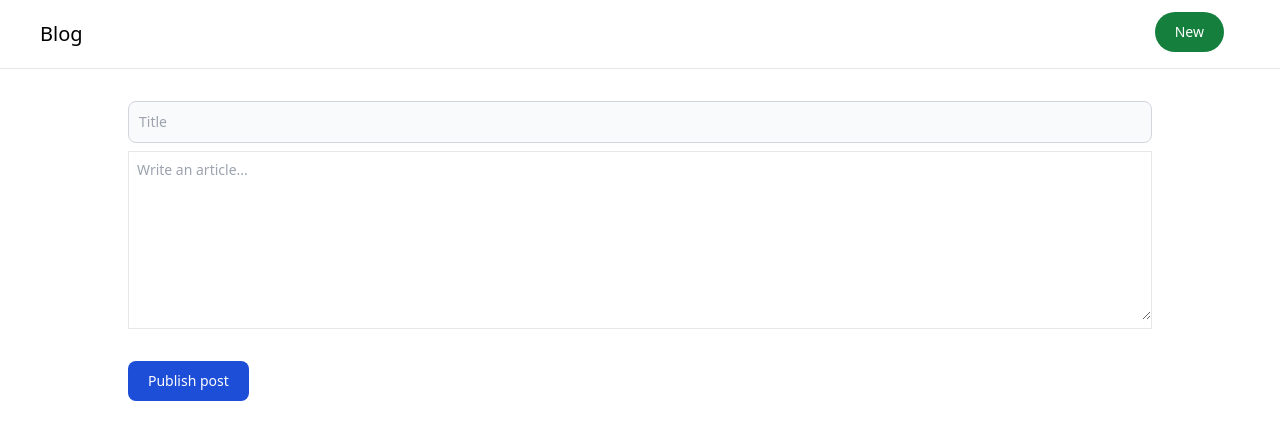
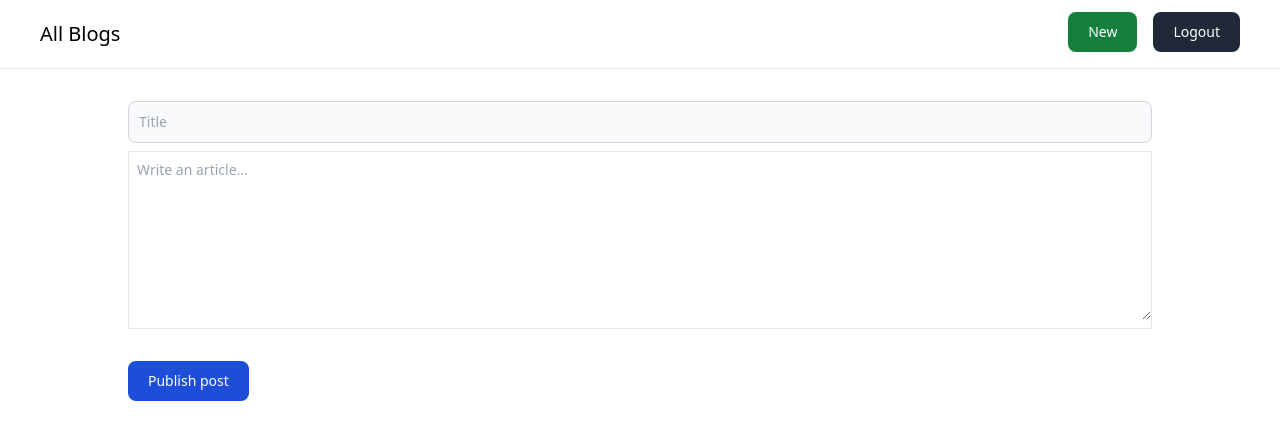
Before and after one commit to vbv-vaibhav/blogging-website, a React (Vite) app in the folder frontend/: page /publish in a window 1280 px wide. Shown: the top 440 px of the page. Built offline with nearby package versions, Linux system fonts and the light colour scheme.

Commit message:
added logout functionality

```diff
--- a/frontend/src/components/AppBar.tsx
+++ b/frontend/src/components/AppBar.tsx
@@ -1,23 +1,42 @@
-import { Link } from "react-router-dom";
+import { Link, useNavigate } from "react-router-dom";
 
 const AppBar = () => {
+  const navigate = useNavigate();
+  const logoutHandler = () => {
+    setInterval(() => {
+      localStorage.removeItem("token");
+      navigate("/signin");
+    }, 1000);
+  };
+
   return (
     <div className="border-b flex justify-between px-10 py-3">
       <Link
         to={"/blogs"}
         className="flex flex-col justify-center cursor-pointer text-xl"
       >
-        <div>Blog</div>
+        <div>All Blogs</div>
       </Link>
-      <div>
-        <Link to={`/publish`}>
+      <div className="flex">
+        <div>
+          <Link to={`/publish`}>
+            <button
+              type="button"
+              className="mr-4 text-white bg-green-700 hover:bg-green-800 focus:outline-none focus:ring-4 focus:ring-green-300 font-medium rounded-lg duration-300 text-sm px-5 py-2.5 text-center me-2 mb-1"
+            >
+              New
+            </button>
+          </Link>
+        </div>
+        <div>
           <button
             type="button"
-            className="mr-4 text-white bg-green-700 hover:bg-green-800 focus:outline-none focus:ring-4 focus:ring-green-300 font-medium rounded-full text-sm px-5 py-2.5 text-center me-2 mb-1"
+            className="text-white bg-gray-800 hover:bg-gray-900 focus:outline-none focus:ring-4 focus:ring-gray-300 font-medium rounded-lg duration-300 text-sm px-5 py-2.5 text-center mb-1"
+            onClick={logoutHandler}
           >
-            New
+            Logout
           </button>
-        </Link>
+        </div>
       </div>
     </div>
   );
```
